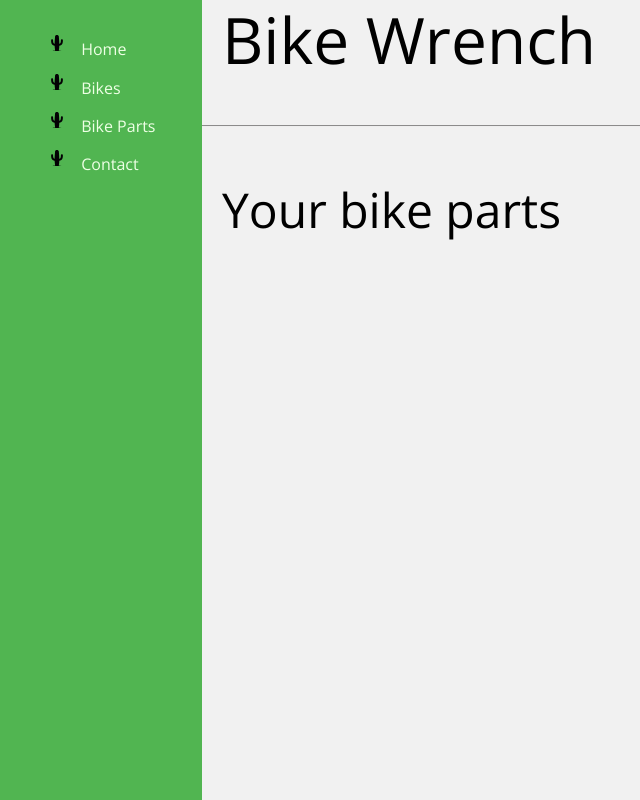
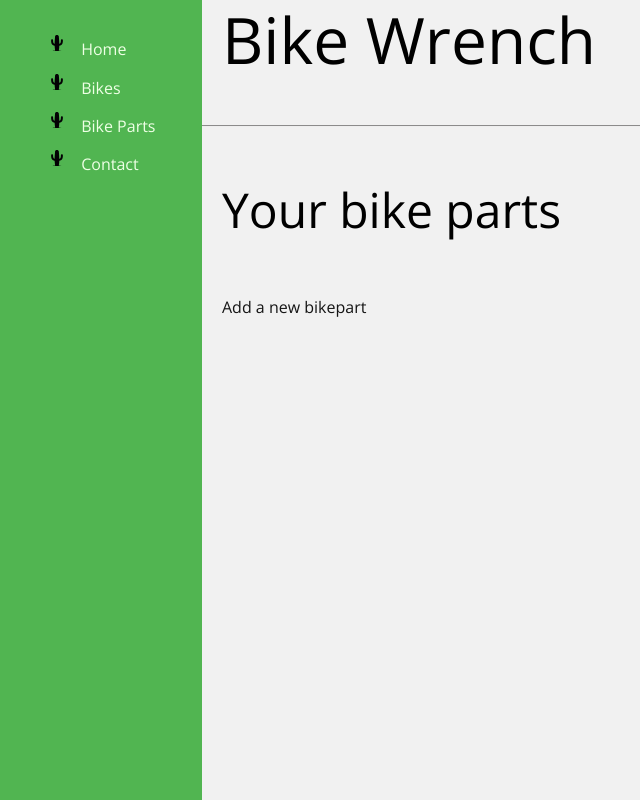
Before and after one commit to mkarmowski/bike_wrench, a Django app: page /bike/bikepart/list/ in a window 1280 px wide. Shown: the whole page, without its empty margins (10-650 px from the left). Run offline with Django 3.2, Linux system fonts and the light colour scheme; the visitor is signed in with stand-in values (Sample User, id 1); data that the repository does not hold is empty; some libraries are stand-ins or nearby versions.

Commit message:
bikepart add, update, delete views and templates

```diff
--- a/bike/templates/bike/bikepart_details.html
+++ b/bike/templates/bike/bikepart_details.html
@@ -3,6 +3,10 @@
 {% block title %}Bike Part: {{ bike_part.name }}{% endblock %}
 
 {% block content %}
+
+<p><a href="{% url 'bike:bikepart_update' pk=bike_part.id %}">Edit this bikepart</a></p>
+<p><a href="{% url 'bike:bikepart_delete' pk=bike_part.id %}">Delete this bikepart</a></p>
+
 <div class="details">
     <p>
     <h2><strong>{{ bike_part.name }}</strong></h2>
--- a/bike/templates/bike/bikepart_list.html
+++ b/bike/templates/bike/bikepart_list.html
@@ -4,6 +4,12 @@
 
 {% block content %}
 <h1>Your bike parts</h1>
+
+<div>
+    <p>
+        <a href="{% url 'bike:bikepart_create' %}">Add a new bikepart</a>
+    </p>
+</div>
 
 <div class="list">
     {% for bike_part in bike_parts %}
--- a/bike/urls.py
+++ b/bike/urls.py
@@ -10,4 +10,7 @@ urlpatterns = [
     url(r'^bike/update/(?P<pk>\d+)/$', views.BikeUpdate.as_view(), name='bike_update'),
     url(r'^bikepart/list/$', views.bikepart_list, name='bikepart_list'),
     url(r'^bikepart/detail/(?P<id>\d+)/$', views.bikepart_details, name='bikepart_details'),
+    url(r'^bikepart/create/$', views.bikepart_create, name='bikepart_create'),
+    url(r'^bikepart/delete/(?P<pk>\d+)/$', views.BikepartDelete.as_view(), name='bikepart_delete'),
+    url(r'^bikepart/update/(?P<pk>\d+)/$', views.BikepartUpdate.as_view(), name='bikepart_update'),
 ]
--- a/bike/views.py
+++ b/bike/views.py
@@ -4,7 +4,7 @@ from django.urls import reverse_lazy
 from django.utils.decorators import method_decorator
 from django.views.generic import DeleteView, UpdateView
 
-from bike.forms import BikeCreateForm
+from bike.forms import BikeCreateForm, BikepartCreateForm
 from bike.models import Bike, BikePart
 
 
@@ -34,7 +34,7 @@ def bike_create(request):
             return render(request, 'bike/bike_create_done.html')
     else:
         bike_create_form = BikeCreateForm()
-    return render(request, 'bike/create.html', {'bike_form': bike_create_form})
+    return render(request, 'bike/bike_create.html', {'bike_form': bike_create_form})
 
 
 class BikeDelete(DeleteView):
@@ -68,3 +68,39 @@ def bikepart_list(request):
 def bikepart_details(request, id):
     bike_part = get_object_or_404(BikePart, id=id)
     return render(request, 'bike/bikepart_details.html', {'bike_part': bike_part})
+
+
+@login_required
+def bikepart_create(request):
+    current_user = request.user
+    if request.method == 'POST':
+        bikepart_create_form = BikepartCreateForm(current_user, request.POST)
+        if bikepart_create_form.is_valid():
+            new_bikepart = bikepart_create_form.save(commit=False)
+            new_bikepart.user = request.user
+            new_bikepart.save()
+            return render(request, 'bike/bikepart_create_done.html')
+    else:
+        bikepart_create_form = BikepartCreateForm(current_user)
+    return render(request, 'bike/bikepart_create.html', {'bikepart_form': bikepart_create_form})
+
+
+class BikepartDelete(DeleteView):
+    model = BikePart
+    template_name = 'bike/bikepart_confirm_delete.html'
+    success_url = reverse_lazy('bike:bikepart_list')
+
+    @method_decorator(login_required)
+    def dispatch(self, *args, **kwargs):
+        return super(BikepartDelete, self).dispatch(*args, **kwargs)
+
+
+class BikepartUpdate(UpdateView):
+    model = BikePart
+    fields = ['name', 'type', 'brand', 'model', 'mileage', 'bike_mounted',
+              'mount_date', 'last_service_date', 'description']
+    template_name = 'bike/bikepart_update.html'
+
+    @method_decorator(login_required)
+    def dispatch(self, *args, **kwargs):
+        return super(BikepartUpdate, self).dispatch(*args, **kwargs)
```
Also changed, not shown: bike/forms.py (+15 -1 lines), bike/templates/bike/bikepart_confirm_delete.html (added, +10 -0 lines), bike/templates/bike/bikepart_create.html (added, +13 -0 lines), bike/templates/bike/bikepart_create_done.html (added, +11 -0 lines), bike/templates/bike/bikepart_update.html (added, +13 -0 lines), bike/templates/bike/bike_create.html (renamed from bike/templates/bike/create.html). Lines whose indentation alone changed are shown as unchanged.
